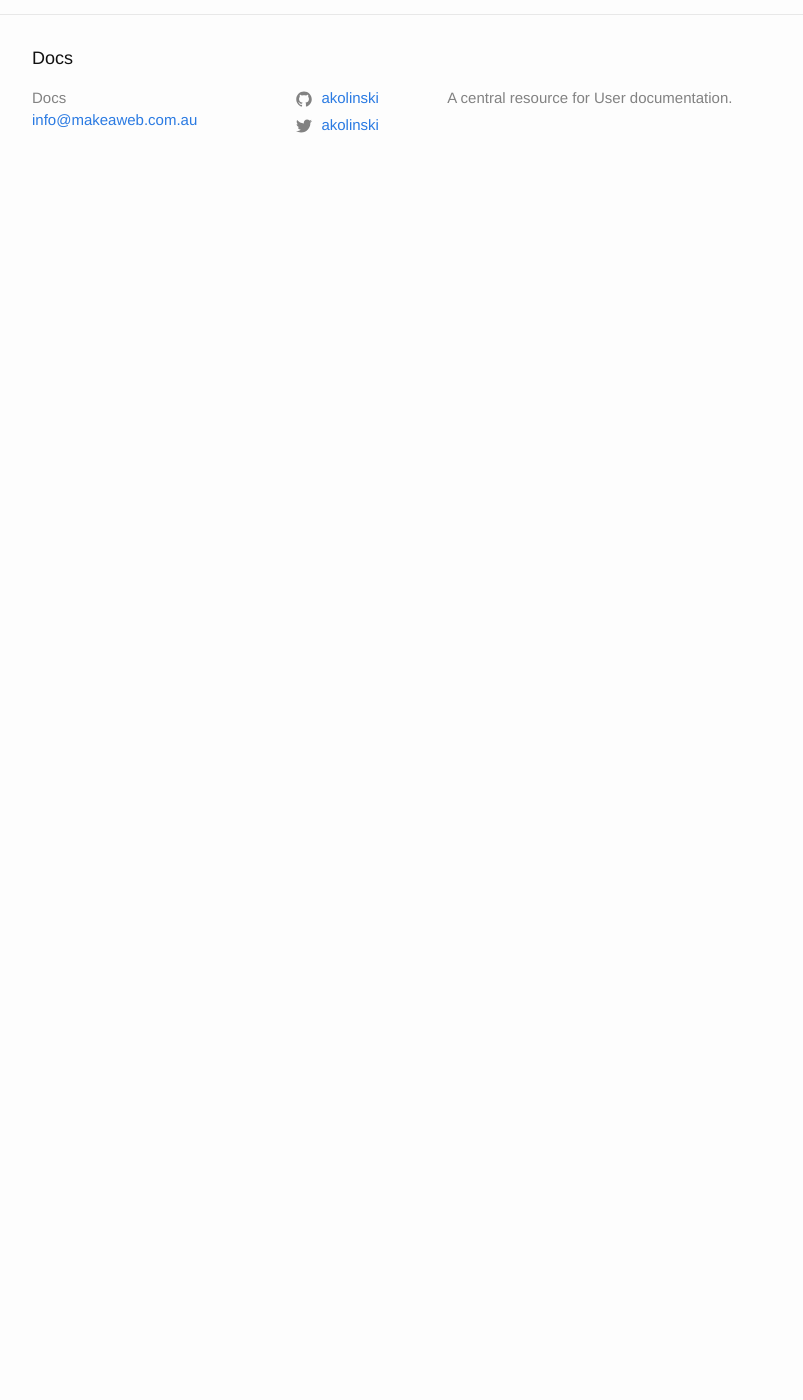
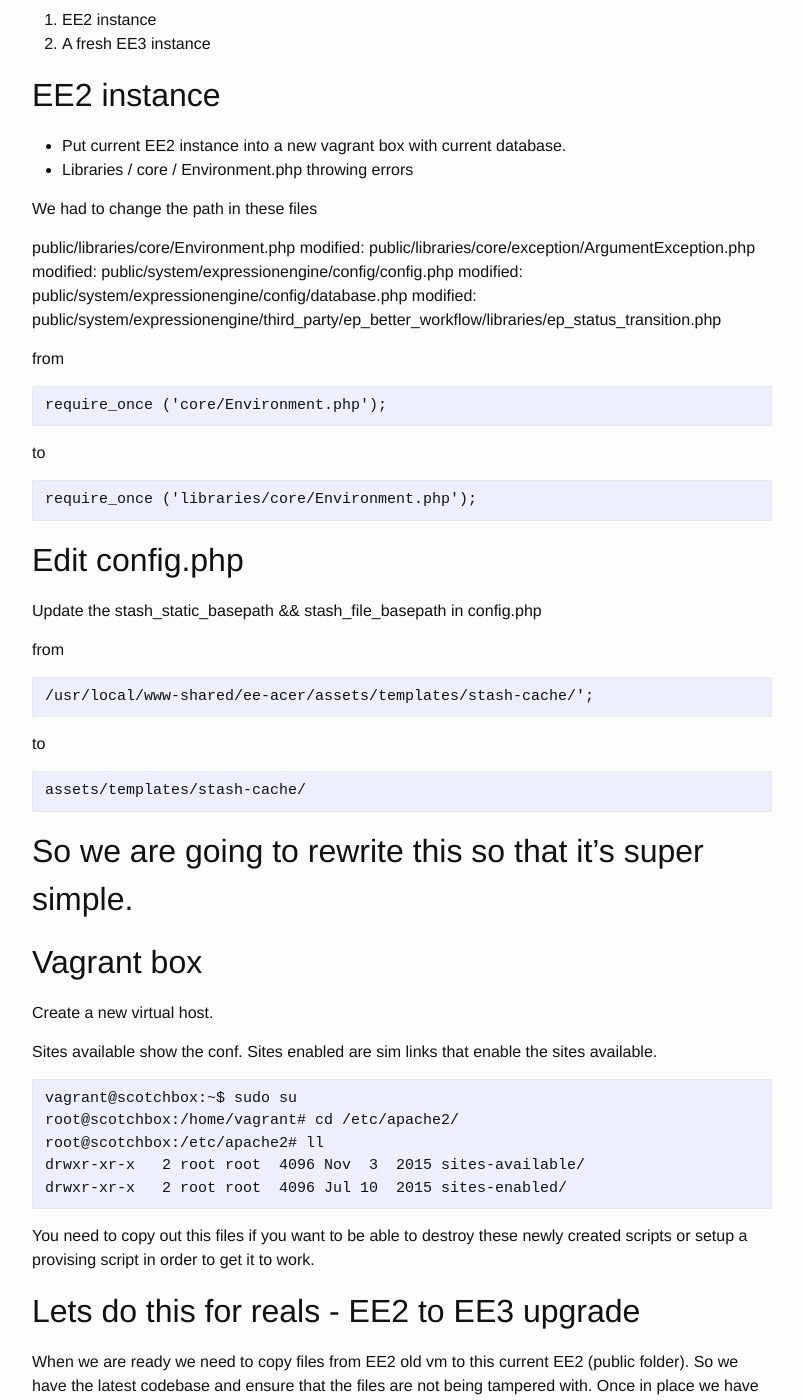
Before and after one commit to akolinski/docs, a Jekyll site: the page built from _posts/2017-09-08-ee2-to-ee3-upgrade.markdown, in a window 1280 px wide and 1400 px high, scrolled down 270 px. Shown: the whole window, without its empty margins (238-1041 px from the left). Built offline with Jekyll 4.4.1, drawn with Linux system fonts in a browser that asks for light colours; before the commit the page ends 900 px from its top, so only the background shows below that; some of the changed text lies outside the part shown.

Commit message:
adding modules and checking plugins that are ee3 capatible and moving custom plugins into ee3 to test

````diff
--- a/_posts/2017-09-08-ee2-to-ee3-upgrade.markdown
+++ b/_posts/2017-09-08-ee2-to-ee3-upgrade.markdown
@@ -2,7 +2,93 @@
 layout: post
 title:  "EE2 to EE3 upgrade"
 date:   2017-09-08 10:28:48 +1000
-categories: jekyll update
+categories: expressionengine
 ---
 
 Okay lets start upgrading EE2 to EE3.
+
+Currently we have two instances running.
+
+1. EE2 instance
+2. A fresh EE3 instance
+
+## EE2 instance
+
+- Put current EE2 instance into a new vagrant box with current database.
+- Libraries / core / Environment.php throwing errors
+
+We had to change the path in these files
+
+public/libraries/core/Environment.php
+modified:   public/libraries/core/exception/ArgumentException.php
+modified:   public/system/expressionengine/config/config.php
+modified:   public/system/expressionengine/config/database.php
+modified:   public/system/expressionengine/third_party/ep_better_workflow/libraries/ep_status_transition.php
+
+from
+
+```
+require_once ('core/Environment.php');
+```
+to
+
+```
+require_once ('libraries/core/Environment.php');
+```
+
+## Edit config.php
+
+Update the stash_static_basepath && stash_file_basepath in config.php
+
+from
+
+```
+/usr/local/www-shared/ee-acer/assets/templates/stash-cache/';
+```
+
+to
+
+```
+assets/templates/stash-cache/
+```
+
+
+## So we are going to rewrite this so that it's super simple.
+
+## Vagrant box
+
+Create a new virtual host.
+
+Sites available show the conf.
+Sites enabled are sim links that enable the sites available.
+
+```
+vagrant@scotchbox:~$ sudo su
+root@scotchbox:/home/vagrant# cd /etc/apache2/
+root@scotchbox:/etc/apache2# ll
+drwxr-xr-x   2 root root  4096 Nov  3  2015 sites-available/
+drwxr-xr-x   2 root root  4096 Jul 10  2015 sites-enabled/
+```
+
+You need to copy out this files if you want to be able to destroy these newly created scripts or setup a provising script in order to get it to work.
+
+## Lets do this for reals - EE2 to EE3 upgrade
+
+When we are ready we need to copy files from EE2 old vm to this current EE2 (public folder). So we have the latest codebase and ensure that the files are not being tampered with. Once in place we have a couple of things to do:
+
+### Uninstall these modules
+
+I think this step is only needed if we actually bring files from the EE2 instance currently on our old VM's to this new EE2 instance. This is because currently we cannot remove ACER Workflow from the current website.
+
+- ACER Workflow
+- NSM Live Look
+- Sitemap
+
+## Resources
+
+[Upgrading from ExpressionEngine 2][ee2-upgrade]
+
+[ee2-upgrade]: https://docs.expressionengine.com/latest/installation/upgrade_from_2.x.html
+[ee-conversion]:   https://docs.expressionengine.com/latest/development/conversion/index.html
+[ee3-addon-setup]: https://docs.expressionengine.com/latest/development/addon_setup_php_file.html
+[ee3-co-styles]: https://docs.expressionengine.com/latest/development/cp_styles/index.html
````
Also changed, not shown: 1 other file.
